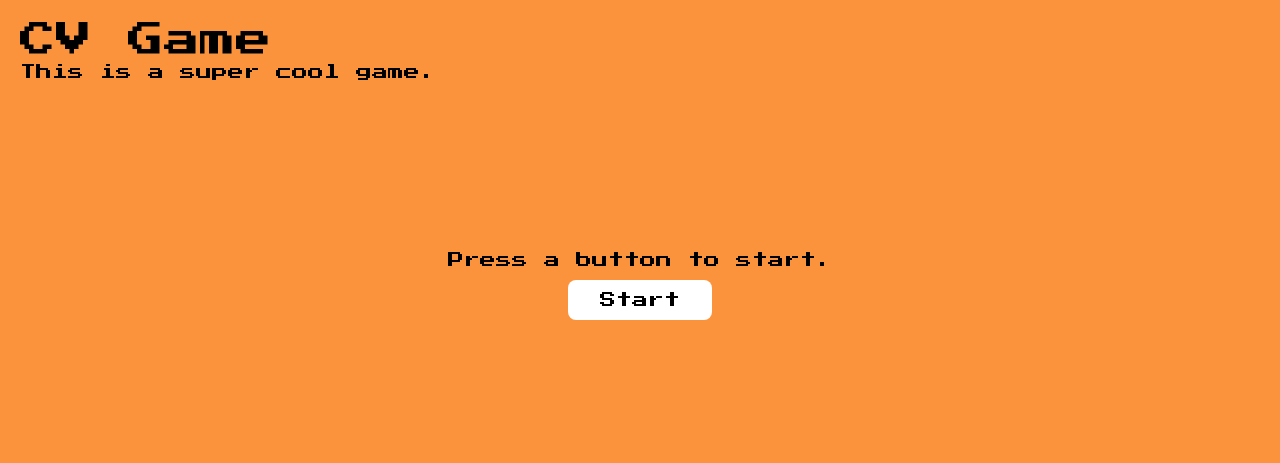
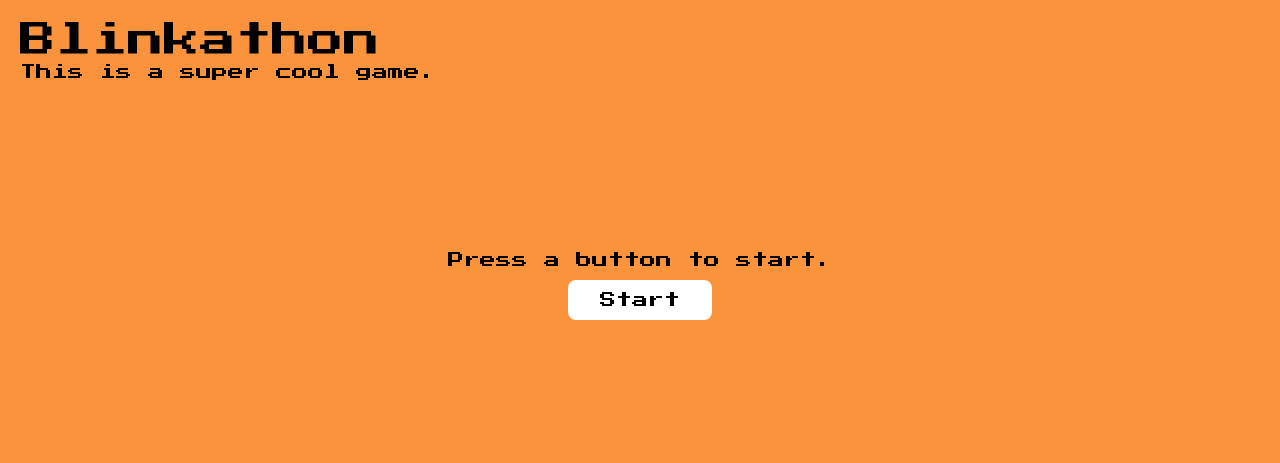
Before and after one commit to tjthanapat/blinkathon, a website: page templates/index.html in a window 1280 px wide. Shown: the top 463 px of the page. Drawn offline with nearby package versions, Linux system fonts and the light colour scheme; no server answers.

Commit message:
update index.html

```diff
--- a/templates/index.html
+++ b/templates/index.html
@@ -21,7 +21,7 @@
   <body>
     <div class="bg-orange-400 p-5">
       <header>
-        <h1 class="text-4xl">CV Game</h1>
+        <h1 class="text-4xl">Blinkathon</h1>
         <p>This is a super cool game.</p>
       </header>
       <div
```
